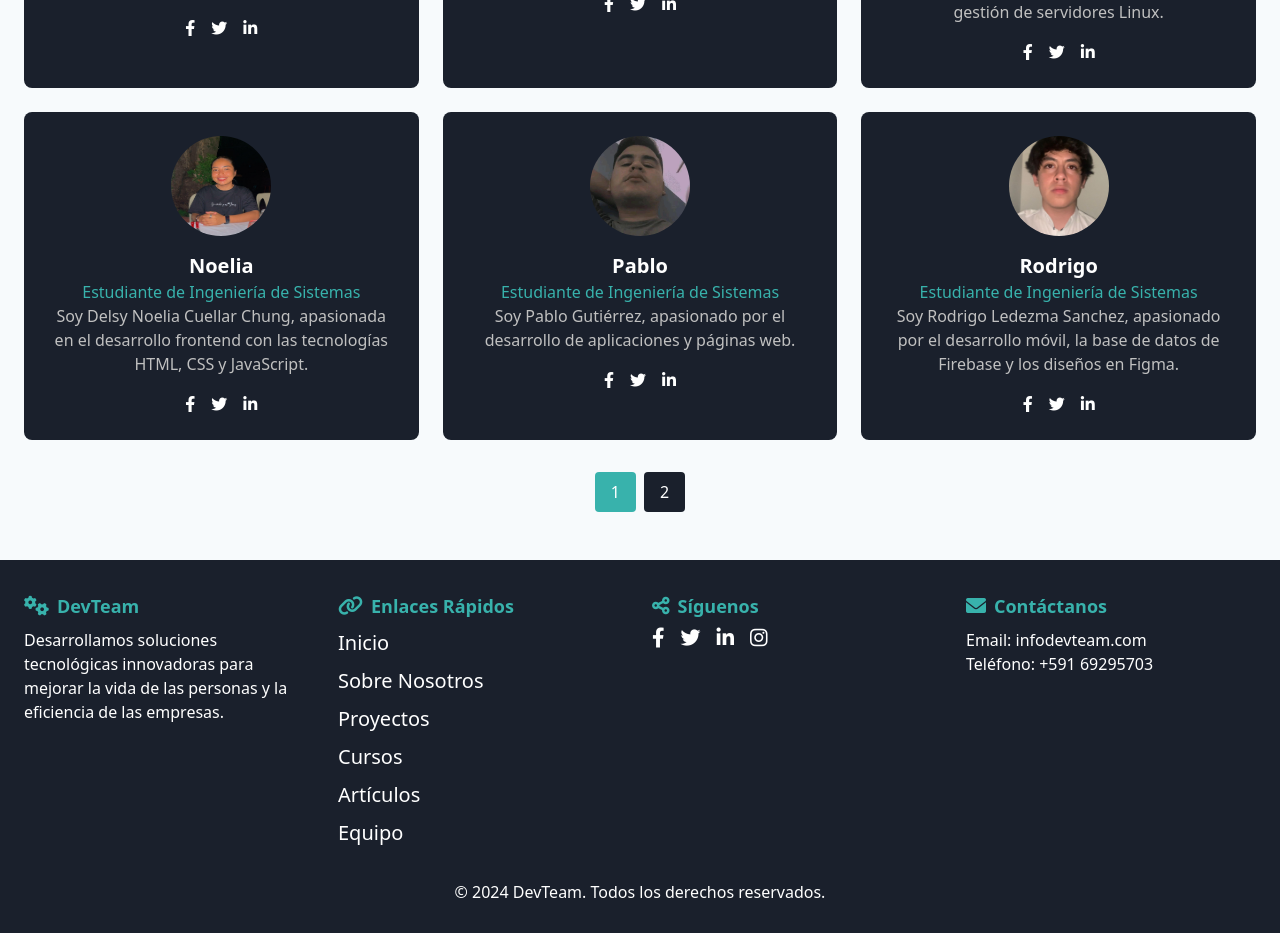
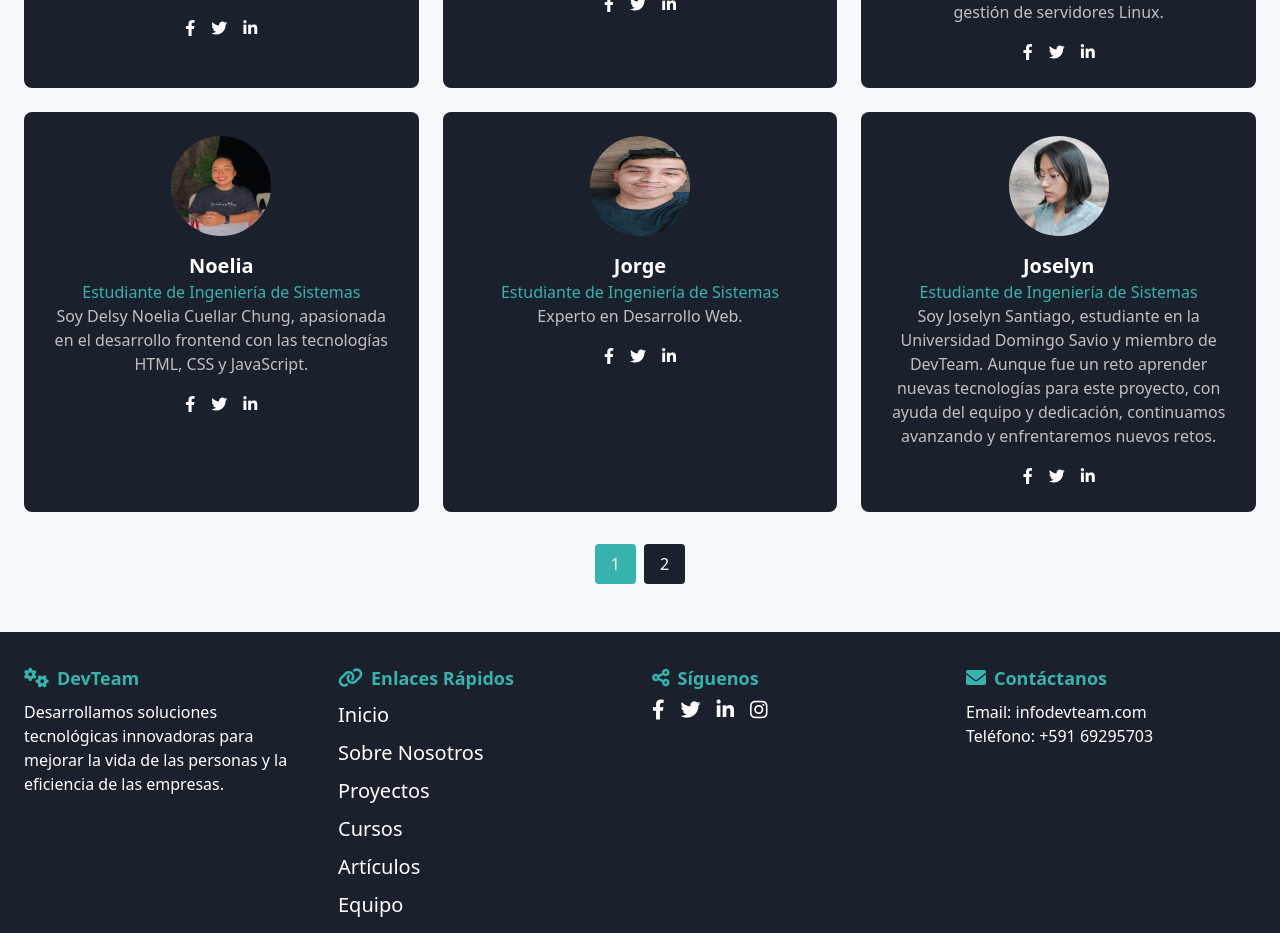
Before and after one commit to RoyDevTEAM/Portafolio-DevTeam, an Angular app: page /team in a window 1280 px wide. Shown: the part 1160-2093 px from the top of the page. Built offline with nearby package versions, Linux system fonts and the light colour scheme.

Commit message:
añadiendo links los proyectos

```diff
--- a/src/app/components/home/home.component.css
+++ b/src/app/components/home/home.component.css
@@ -117,7 +117,7 @@ p {
   }
 
   .cover-section {
-    background-image: url('/assets/img/foto17.jpeg');
+    background-image: url('/assets/img/foto18.jpeg');
     background-size: cover;
     background-position: center;
   }
--- a/src/app/components/home/home.component.html
+++ b/src/app/components/home/home.component.html
@@ -23,7 +23,7 @@
       </a>
     </div>
   </div>
-  <div class="image-container hidden-mobile flex-1 h-full bg-cover bg-center" style="background-image: url('/assets/img/foto17.jpeg');"></div>
+  <div class="image-container hidden-mobile flex-1 h-full bg-cover bg-center" style="background-image: url('/assets/img/foto18.jpeg');"></div>
   <div class="overlay absolute inset-0 bg-black opacity-30 z-0"></div>
 </section>
 
--- a/src/app/components/projects/projects.component.ts
+++ b/src/app/components/projects/projects.component.ts
@@ -7,12 +7,12 @@ import { Component, OnInit } from '@angular/core';
 })
 export class ProjectsComponent implements OnInit {
   projects = [
-    { filter: 'filter-1', title: 'Sistema de ventas', image: 'assets/img/proyect/img1.PNG', githubLink: 'https://github.com/tu-repo/sistema-de-ventas' },
-    { filter: 'filter-1', title: 'Tienda Online', image: 'assets/img/proyect/img2.PNG', githubLink: 'https://github.com/tu-repo/tienda-online' },
+    { filter: 'filter-1', title: 'Sistema de ventas', image: 'assets/img/proyect/img1.PNG', githubLink: 'https://deploy-sistema-venta.vercel.app/login' },
+    { filter: 'filter-1', title: 'Tienda Online', image: 'assets/img/proyect/img2.PNG', githubLink: 'https://roydevteam.github.io/Angukar-deploy/home' },
     { filter: 'filter-1', title: 'Reserva de hotel', image: 'assets/img/proyect/img3.jpeg', githubLink: 'https://github.com/tu-repo/reserva-de-hotel' },
     { filter: 'filter-2', title: 'Sistema de gestion escolar', image: 'https://edteam-media.s3.amazonaws.com/blogs/original/08810a24-07c9-4fa9-97f0-83ac3690f774.png', githubLink: 'https://github.com/tu-repo/sistema-de-gestion-escolar' },
     { filter: 'filter-2', title: 'Company Website', image: 'https://edteam-media.s3.amazonaws.com/blogs/original/08810a24-07c9-4fa9-97f0-83ac3690f774.png', githubLink: 'https://github.com/tu-repo/company-website' },
-    { filter: 'filter-3', title: 'JavaScript Game', image: 'assets/img/proyect/game1.PNG', githubLink: 'https://github.com/tu-repo/javascript-game' },
+    { filter: 'filter-3', title: 'JavaScript Game', image: 'assets/img/proyect/game1.PNG', githubLink: 'https://elias-cj.github.io/practica/' },
     // Add more projects as needed
   ];
 
--- a/src/app/components/team/team.component.ts
+++ b/src/app/components/team/team.component.ts
@@ -55,6 +55,24 @@ export class TeamComponent implements OnInit {
       linkedin: 'https://linkedin.com/in/noelia',
     },
     {
+      name: 'Jorge',
+      role: 'Estudiante de Ingeniería de Sistemas',
+      descripcion: 'Experto en Desarrollo Web.',
+      imgSrc: '/assets/img/profile/jorge.jpeg',
+      facebook: 'https://facebook.com/jorge',
+      twitter: 'https://twitter.com/jorge',
+      linkedin: 'https://linkedin.com/in/jorge',
+    },
+    {
+      name: 'Joselyn',
+      role: 'Estudiante de Ingeniería de Sistemas',
+      descripcion: 'Soy Joselyn Santiago, estudiante en la Universidad Domingo Savio y miembro de DevTeam. Aunque fue un reto aprender nuevas tecnologías para este proyecto, con ayuda del equipo y dedicación, continuamos avanzando y enfrentaremos nuevos retos.',
+      imgSrc: '/assets/img/profile/joselyn.jpeg',
+      facebook: 'https://facebook.com/joselyn',
+      twitter: 'https://twitter.com/joselyn',
+      linkedin: 'https://linkedin.com/in/joselyn',
+    },
+    {
       name: 'Pablo',
       role: 'Estudiante de Ingeniería de Sistemas',
       descripcion: 'Soy Pablo Gutiérrez, apasionado por el desarrollo de aplicaciones y páginas web.',
@@ -108,24 +126,6 @@ export class TeamComponent implements OnInit {
       twitter: 'https://twitter.com/dorian',
       linkedin: 'https://linkedin.com/in/dorian',
     },
-    {
-      name: 'Jorge',
-      role: 'Estudiante de Ingeniería de Sistemas',
-      descripcion: 'Experto en Desarrollo Web.',
-      imgSrc: '/assets/img/profile/jorge.jpeg',
-      facebook: 'https://facebook.com/jorge',
-      twitter: 'https://twitter.com/jorge',
-      linkedin: 'https://linkedin.com/in/jorge',
-    },
-    {
-      name: 'Joselyn',
-      role: 'Estudiante de Ingeniería de Sistemas',
-      descripcion: 'Soy Joselyn Santiago, estudiante en la Universidad Domingo Savio y miembro de DevTeam. Aunque fue un reto aprender nuevas tecnologías para este proyecto, con ayuda del equipo y dedicación, continuamos avanzando y enfrentaremos nuevos retos.',
-      imgSrc: '/assets/img/profile/joselyn.jpeg',
-      facebook: 'https://facebook.com/joselyn',
-      twitter: 'https://twitter.com/joselyn',
-      linkedin: 'https://linkedin.com/in/joselyn',
-    },
     // Agrega más miembros aquí
   ];
 
```
